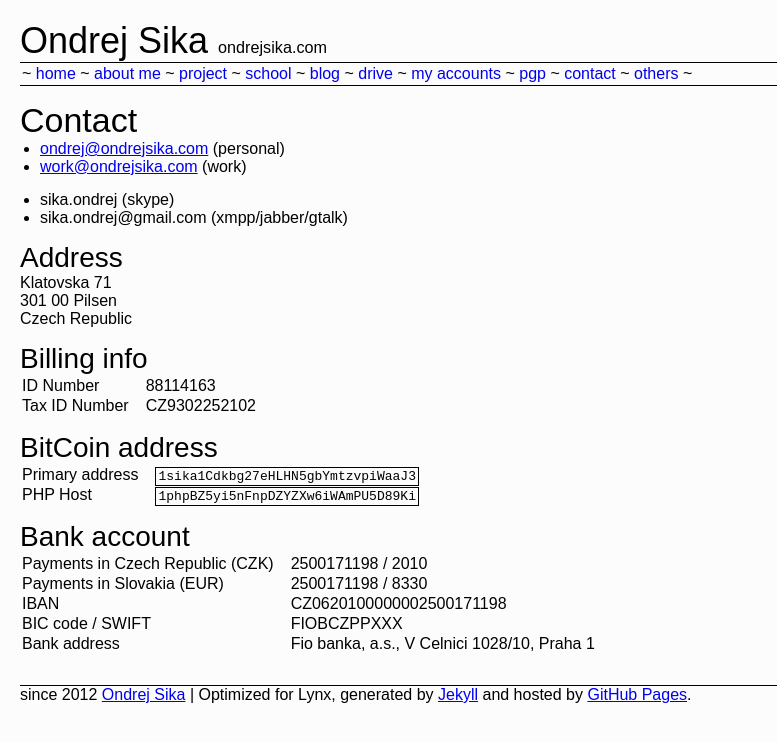
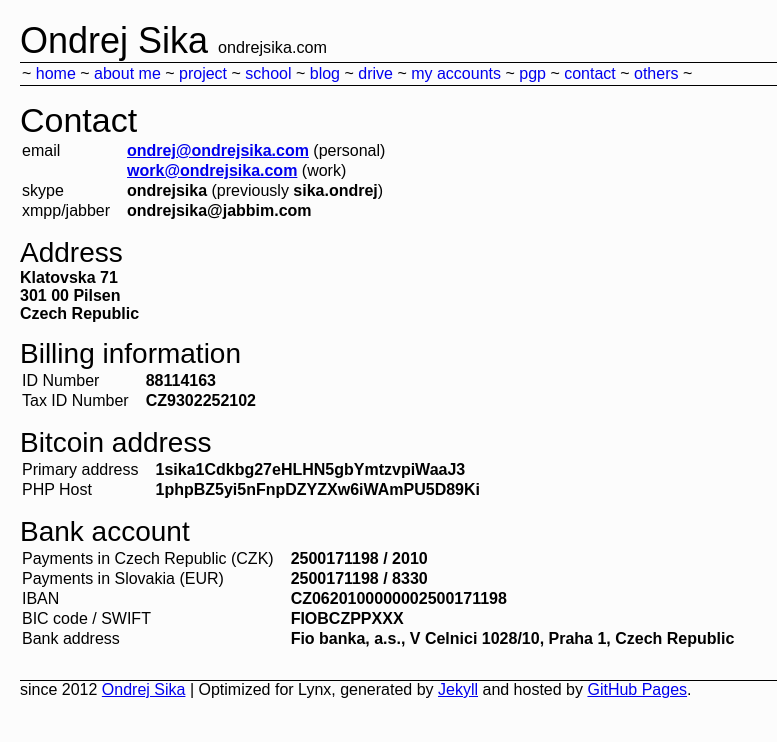
Before and after one commit to ondrejsika/ondrejsika.com, a Jekyll site: the page built from contact.html, in a window 1280 px wide. Shown: the top 742 px of the page, without its empty margins (0-777 px from the left). Built offline with Jekyll 4.4.1, drawn with Linux system fonts in a browser that asks for light colours; Markdown is read by kramdown in place of the engine named in the settings; comment, search, counter and statistics services are not loaded.

Commit message:
update contact page

```diff
--- a/contact.html
+++ b/contact.html
@@ -5,63 +5,73 @@
 
 
 <h2>{{page.title}}</h2>
-<ul>
-    <li><a href="mailto:ondrej@ondrejsika.com">ondrej@ondrejsika.com</a> (personal)</li>
-    <li><a href="mailto:work@ondrejsika.com">work@ondrejsika.com</a> (work)</li>
-</ul>
-<ul>
-    <li>sika.ondrej (skype)</li>
-    <li>sika.ondrej@gmail.com (xmpp/jabber/gtalk)</li>
-</ul>
+<table>
+    <tr>
+        <td>email</td>
+        <td><b><a href="mailto:ondrej@ondrejsika.com">ondrej@ondrejsika.com</a></b> (personal)</td>
+    </tr>
+    <tr>
+        <td></td>
+        <td><b><a href="mailto:work@ondrejsika.com">work@ondrejsika.com</a></b> (work)</td>
+    </tr>
+    <tr>
+        <td>skype</td>
+        <td><b>ondrejsika</b> (previously <b>sika.ondrej</b>)</td>
+    </tr>
+    <tr>
+        <td>xmpp/jabber</td>
+        <td><b>ondrejsika@jabbim.com</b></td>
+    </tr>
+</table>
 
 <h3>Address</h3>
-<p>
+<p><b>
     Klatovska 71
     <br>301 00 Pilsen
     <br>Czech Republic
-</p>
-<h3>Billing info</h3>
+</b></p>
+<h3>Billing information</h3>
 <table>
     <tr>
         <td>ID Number</td>
-        <td>88114163</td>
+        <td><b>88114163</b></td>
     </tr>
     <tr>
         <td>Tax ID Number</td>
-        <td>CZ9302252102</td>
+        <td><b>CZ9302252102</b></td>
     </tr>
 </table>
-<h3>BitCoin address</h3>
+<h3>Bitcoin address</h3>
 <table>
     <tr>
         <td>Primary address</td>
-        <td><code>1sika1Cdkbg27eHLHN5gbYmtzvpiWaaJ3</code></td>
+        <td><b>1sika1Cdkbg27eHLHN5gbYmtzvpiWaaJ3</b></td>
     </tr>
     <tr>
         <td>PHP Host</td>
-        <td><code>1phpBZ5yi5nFnpDZYZXw6iWAmPU5D89Ki</code></td>
+        <td><b>1phpBZ5yi5nFnpDZYZXw6iWAmPU5D89Ki</b></td>
     </tr>
 </table>
 <h3>Bank account</h3>
 <table>
     <tr>
         <td>Payments in Czech Republic (CZK)</td>
-        <td>2500171198 / 2010</td>
+        <td><b>2500171198 / 2010</b></td>
     </tr>
     <tr>
         <td>Payments in Slovakia (EUR)</td>
-        <td>2500171198 / 8330</td>
+        <td><b>2500171198 / 8330</b></td>
     </tr>
     <tr>
         <td>IBAN</td>
-        <td>CZ0620100000002500171198</td>
+        <td><b>CZ0620100000002500171198</b></td>
     </tr>
     <tr>
         <td>BIC code / SWIFT</td>
-        <td>FIOBCZPPXXX</td>
+        <td><b>FIOBCZPPXXX</b></td>
     </tr>
     <tr>
         <td>Bank address</td>
-        <td>Fio banka, a.s., V Celnici 1028/10, Praha 1</td>
+        <td><b>Fio banka, a.s., V Celnici 1028/10, Praha 1, Czech Republic</b></td>
     </tr>
 </table>
```
